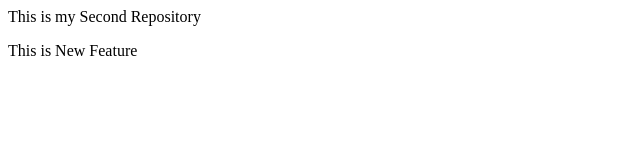
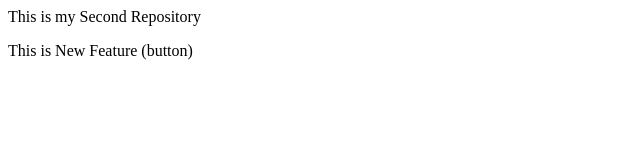
Before and after one commit to Ayush-Gujar/Local-Repo, a plain HTML site: page index.html in a window 1280 px wide. Shown: the full height of the page, 0-640 px from the left. Drawn offline with Linux system fonts and the light colour scheme.

Commit message:
Added Button

```diff
--- a/index.html
+++ b/index.html
@@ -1,2 +1,2 @@
 <p>This is my Second Repository</p>
-<p>This is New Feature</p>
+<p>This is New Feature (button)</p>
```
